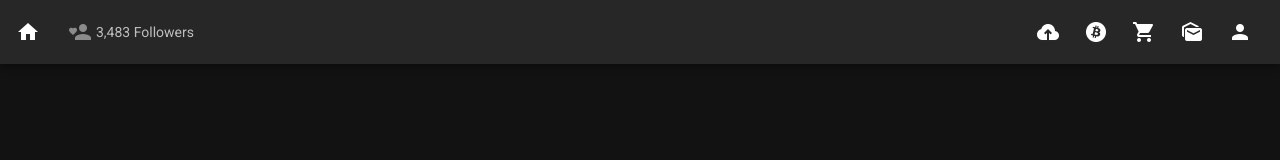
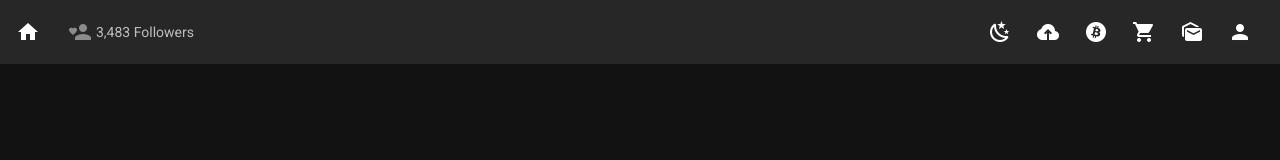
Before and after one commit to aito-hideki/lookcs-frontend, a Nuxt app: page / in a window 1280 px wide. Shown: the top 160 px of the page. Built offline with nearby package versions, Linux system fonts and the light colour scheme.

Commit message:
added redirect path, added light/dark mode switch button

```diff
--- a/layouts/default.vue
+++ b/layouts/default.vue
@@ -1,7 +1,7 @@
 <template>
-  <v-app dark>
+  <v-app>
     <v-app-bar
-      clipped-right
+      class="elevation-0"
       fixed
       app
     >
@@ -27,8 +27,24 @@
 
       <v-spacer />
 
+      <v-tooltip bottom>
+        <template v-slot:activator="{ on }">
+          <v-btn
+            icon
+            v-on="on"
+            @click="toggleThemeMode"
+          >
+            <v-icon>
+              {{ $vuetify.theme.dark ? 'mdi-weather-night' : 'mdi-lightbulb-on' }}
+            </v-icon>
+          </v-btn>
+        </template>
+        <span>Switch to {{ $vuetify.theme.dark ? 'Light' : 'Dark' }} mode</span>
+      </v-tooltip>
+
       <v-row
         v-show="$vuetify.breakpoint.mdAndUp"
+        class="flex-grow-0"
         justify="end"
         no-gutters
       >
@@ -42,7 +58,7 @@
             <template v-slot:activator="{ on }">
               <v-btn
                 icon
-                :to="item.to"
+                @click="$router.push(item.to)"
                 v-on="on"
               >
                 <v-icon>
@@ -64,7 +80,7 @@
           </v-btn>
         </template>
 
-        <v-list class="mt-12" width="200" light>
+        <v-list class="mt-12" width="200">
           <v-list-item
             to="/profile"
             router
@@ -151,12 +167,13 @@
 </template>
 
 <script>
+import { ref } from '@vue/composition-api'
+
 export default {
-  data () {
-    return {
-      drawer: false,
-      fixed: false,
-      items: [
+  setup (props, { root }) {
+    const drawer = ref(false)
+    const fixed = ref(false)
+    const items = ref([
       {
         icon: 'mdi-cloud-upload',
         title: 'Upload Content',
@@ -177,12 +194,29 @@ export default {
         title: 'Notifications',
         to: '/notifications'
       }
-      ],
-      miniVariant: false,
-      right: true,
-      rightDrawer: false,
-      title: 'Vuetify.js'
+    ])
+
+    const toggleThemeMode = () => {
+      if (root.$vuetify.theme.dark) {
+        root.$vuetify.theme.dark = false
+        root.$vuetify.theme.light = true
+      } else {
+        root.$vuetify.theme.light = false
+        root.$vuetify.theme.dark = true
+      }
+    }
+
+    return {
+      drawer,
+      fixed,
+      items,
+
+      toggleThemeMode
     }
   }
 }
 </script>
+
+<style lang="scss">
+@import url(@/styles/index.scss);
+</style>
--- a/nuxt.config.js
+++ b/nuxt.config.js
@@ -74,5 +74,15 @@ module.exports = {
     */
     // extend (config, ctx) {
     // }
+  },
+  router: {
+    base: '/',
+    routeNameSplitter: '/',
+    extendRoutes (routes, resolve) {
+      routes.push({
+        path: '*',
+        redirect: '/'
+      })
+    }
   }
 }
--- a/package.json
+++ b/package.json
@@ -19,7 +19,9 @@
     "@vue/composition-api": "^0.5.0",
     "cross-env": "^5.2.0",
     "express": "^4.16.4",
-    "nuxt": "^2.0.0"
+    "nuxt": "^2.0.0",
+    "video.js": "^7.7.5",
+    "vue-videojs": "^0.0.4"
   },
   "devDependencies": {
     "@nuxtjs/eslint-config": "^2.0.0",
--- /dev/null
+++ b/styles/index.scss
@@ -0,0 +1,3 @@
+.v-application {
+  transition: background-color .2s;
+}
```
Also changed, not shown: 1 other file (tests, documents, lock files or other folders). Lines whose indentation alone changed are shown as unchanged.
